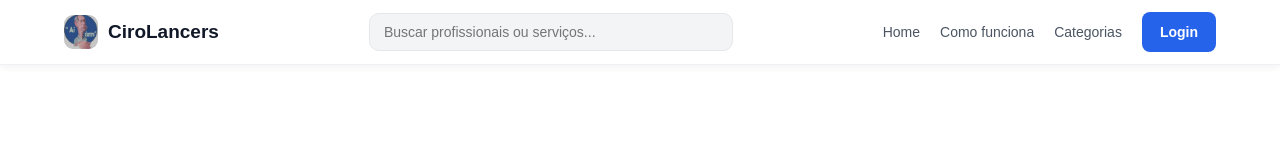
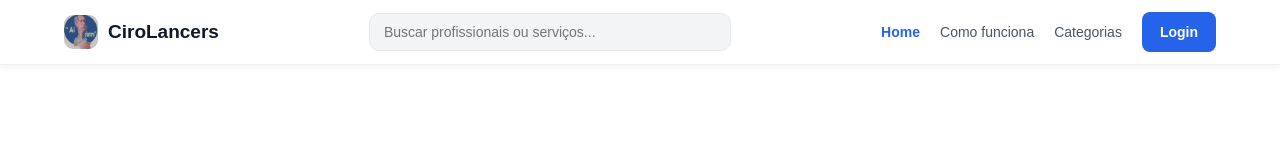
Before and after one commit to Hackatonn-2026/Hackaton2026, a Vue app: page / in a window 1280 px wide. Shown: the top 152 px of the page. Built offline with nearby package versions, Linux system fonts and the light colour scheme.

Commit message:
pagina atual em negrito e hover

```diff
--- a/src/components/NavbarView.vue
+++ b/src/components/NavbarView.vue
@@ -25,6 +25,11 @@
   color: #2563eb;
 }
 
+.nav-link.router-link-exact-active {
+  color: #2563eb;
+  font-weight: bold;
+}
+
 .login-link {
   background: #2563eb;
   color: #fff;
@@ -37,4 +42,8 @@
   background: #1d4ed8;
   color: #fff;
 }
+
+.login-link.router-link-exact-active {
+  color: #fff;
+}
 </style>
```
